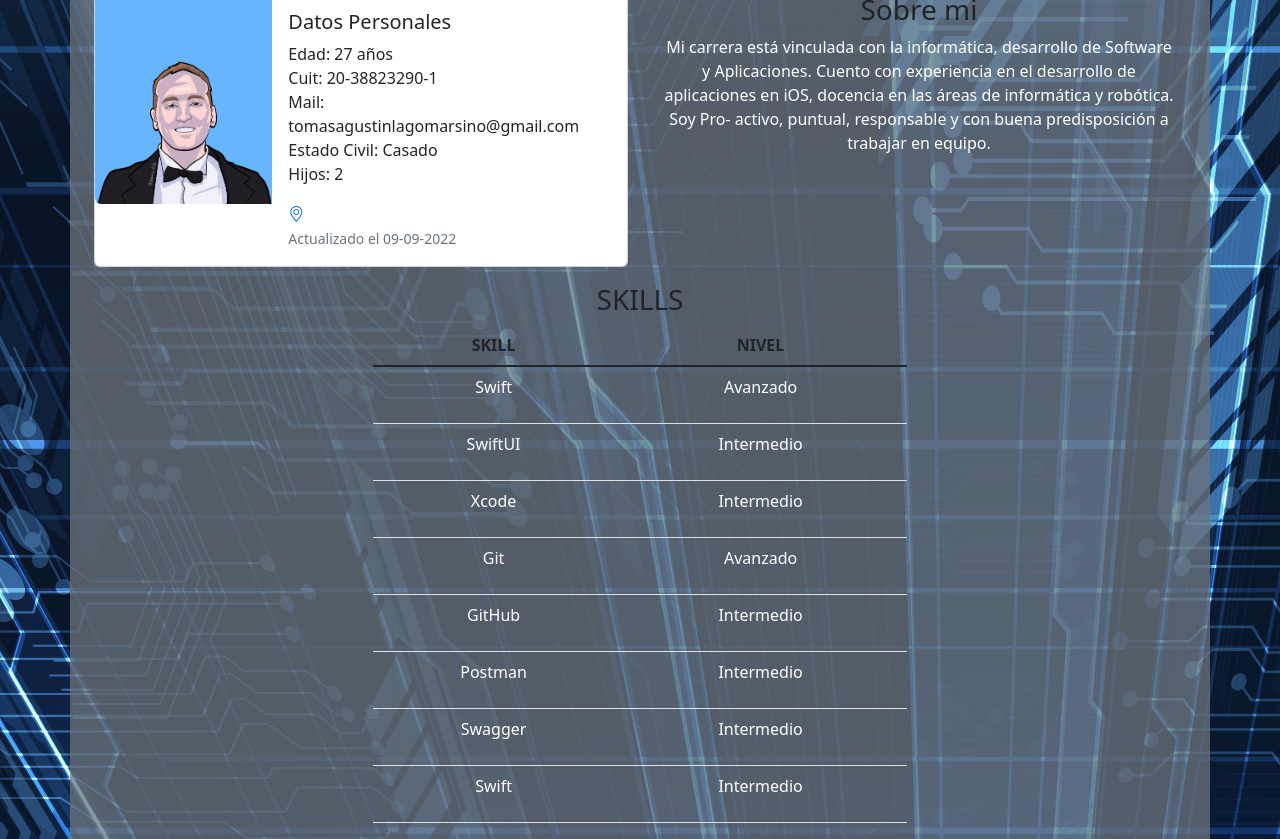
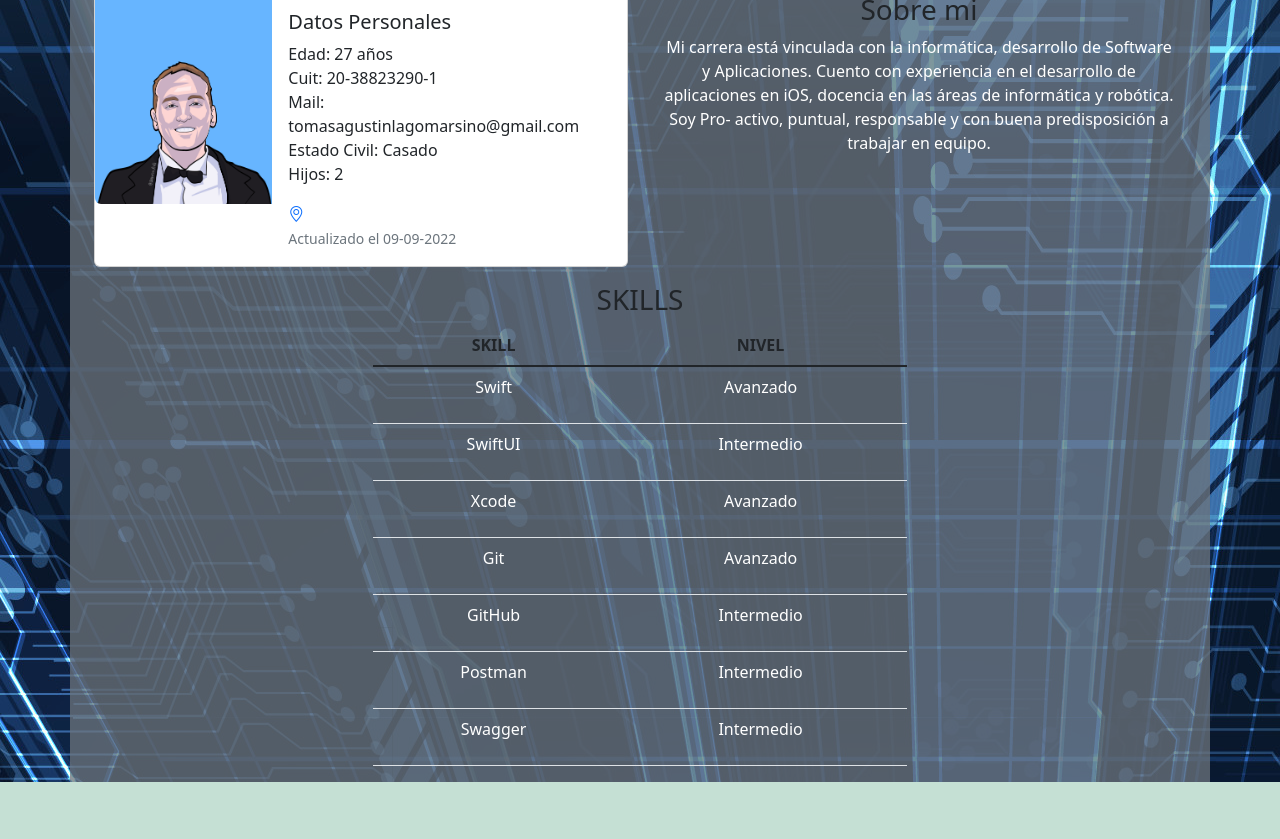
Before and after one commit to tomaslago33/Pract3, a plain HTML site: page index.html in a window 1280 px wide. Shown: the part 63-902 px from the top of the page. After the commit the page ends 845 px from the top, so only its background shows below. Drawn offline with nearby package versions, Linux system fonts and the light colour scheme.

Commit message:
fix table

```diff
--- a/index.html
+++ b/index.html
@@ -100,7 +100,7 @@
                             </tr>
                             <tr>
                                 <td><p class="text-white">Xcode</p></td>
-                                <td><p class="text-white">Intermedio</p></td>
+                                <td><p class="text-white">Avanzado</p></td>
                             </tr>
                             <tr>
                                 <td><p class="text-white">Git</p></td>
@@ -118,10 +118,6 @@
                                 <td><p class="text-white">Swagger</p></td>
                                 <td><p class="text-white">Intermedio</p></td>
                             </tr>
-                            <tr>
-                                <td><p class="text-white">Swift</p></td>
-                                <td><p class="text-white">Intermedio</p></td>
-                            </tr>
                             </tbody>
                         </table>
 
```
